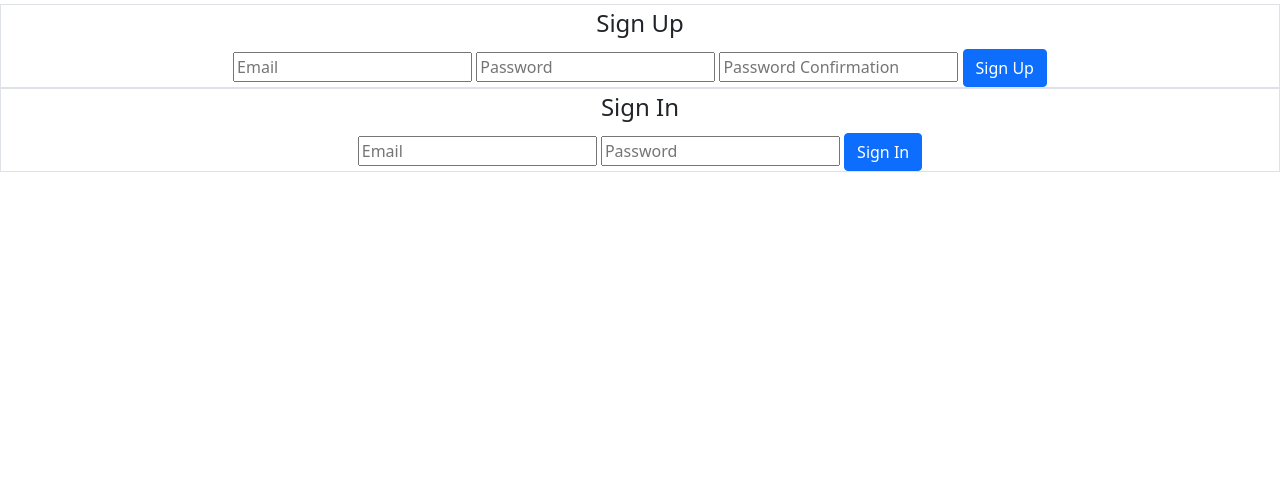
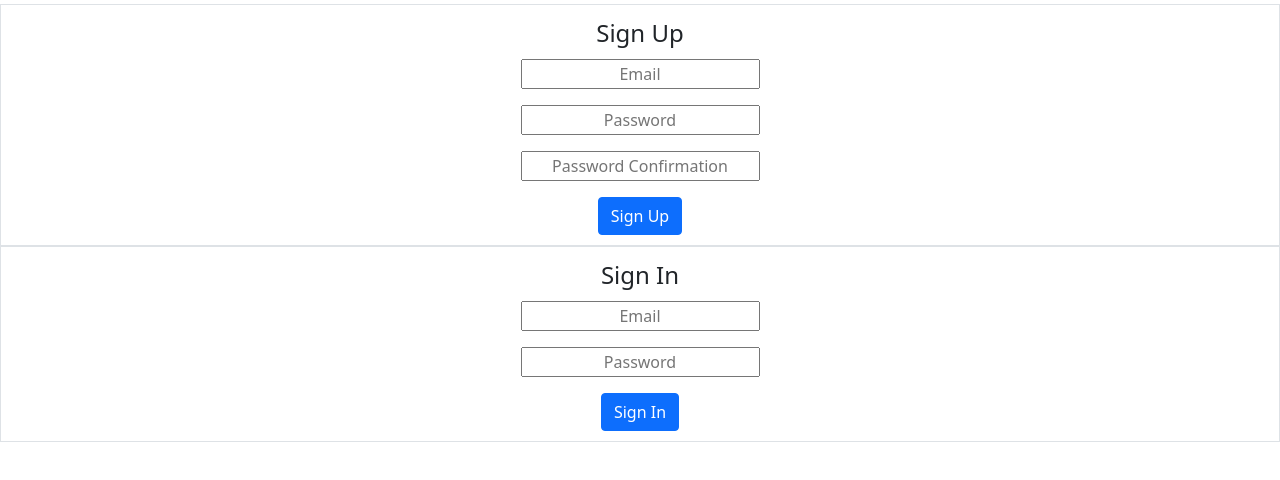
Before and after one commit to trevorlomba/-tictacto-client-, a website built with webpack: page index.html in a window 1280 px wide. Shown: the part 98-578 px from the top of the page. Built offline with nearby package versions, Linux system fonts and the light colour scheme.

Commit message:
refactor

```diff
--- a/app/styles/index.scss
+++ b/app/styles/index.scss
@@ -21,12 +21,12 @@
 
 .X{
   // background-color: rgba(255, 0, 0);
-  content:url(https://media.istockphoto.com/vectors/dirty-grunge-hand-drawn-with-brush-strokes-cross-x-vector-isolated-vector-id1201202836?k=20&m=1201202836&s=612x612&w=0&h=0ib7KQaJXonfKN0-tGNaMUIw2Hre9sJjd4hTsc3QwBc=);
+  content:url("app/styles/x.png");
 }
 
 .O{
   // background-color: rgba(0, 0, 255);
-  content:url(https://imgprd19.hobbylobby.com/6/f0/3c/6f03cacf1a6d78abcaa8e3655485f2f7c52978fe/700Wx700H-192948-0320-px.jpg);
+  content:url("app/styles/o.png");
 }
 
 .noodle {
@@ -67,12 +67,35 @@
   text-align: center;
 }
 
+input {
+  text-align: center;
+  margin-bottom: 1em
+}
+
+#sign-up {
+  padding-left: 20%;
+  padding-right: 20%;
+  padding-top: 10px;
+  padding-bottom: 10px;
+  }
+
+#sign-in {
+  padding-left: 20%;
+  padding-right: 20%;
+  padding-top: 10px;
+  padding-bottom: 10px;
+  }
+
 .gameStarted {
+  text-align: center;
   display: none;
+}
+
+#endGame {
   text-align: center;
 }
 
-#endGame {
+#index-games {
   text-align: center;
 }
 
--- a/index.html
+++ b/index.html
@@ -1,7 +1,7 @@
 <!DOCTYPE html>
 <html>
     <head>
-      <title>Example</title>
+      <title>Tic Tac Toe</title>
       <meta name="viewport" content="width=device-width, initial-scale=1">
 
       <!-- Do not add `link` tags-->
@@ -21,9 +21,9 @@
         <form id="sign-up" class="border">
           <fieldset>
             <legend>Sign Up</legend>
-            <input type="email" name="credentials[email]" placeholder="Email" required>
-            <input type="password" name="credentials[password]" placeholder="Password" required>
-            <input type="password" name="credentials[password_confirmation]" placeholder="Password Confirmation" required>
+            <input type="email" name="credentials[email]" placeholder="Email" required><br>
+            <input type="password" name="credentials[password]" placeholder="Password" required><br>
+            <input type="password" name="credentials[password_confirmation]" placeholder="Password Confirmation" required> <br>
 
             <button class="btn btn-primary">Sign Up</button>
           </fieldset>
@@ -33,8 +33,9 @@
         <form id="sign-in" class="border">
           <fieldset>
             <legend>Sign In</legend>
-            <input type="email" name="credentials[email]" placeholder="Email" required>
-            <input type="password" name="credentials[password]" placeholder="Password" required>
+            <input type="email" name="credentials[email]" placeholder="Email" required><br>
+            <input type="password" name="credentials[password]" placeholder="Password" required><br>
+
 
             <button class="btn btn-primary">Sign In</button>
           </fieldset>
@@ -44,10 +45,11 @@
       <!-- <button class="new-game">New Game</button> -->
     </div>
       <div class="gameStarted">
-      <div class="nav head">
-      <br>
-      <button class="new-game border" id="index-games">New Game</button></div>
-      <br>
+        <br>
+        <button class="new-game border" id="index-games">New Game</button><br>
+        <br>
+        <!-- <div class="nav head">
+     </div> -->
       <div class="parent">
         <div class="child box empty" id="1"> </div>
         <div class="child box empty" id="2"> </div>
```
Also changed, not shown: app/styles/o.png (added), app/styles/x.png (added).
